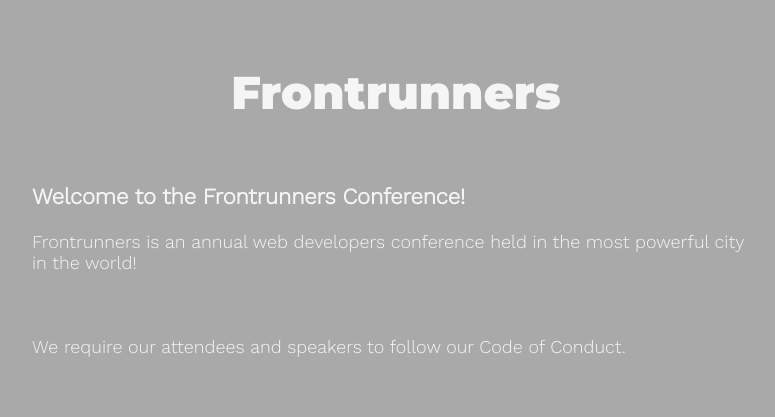
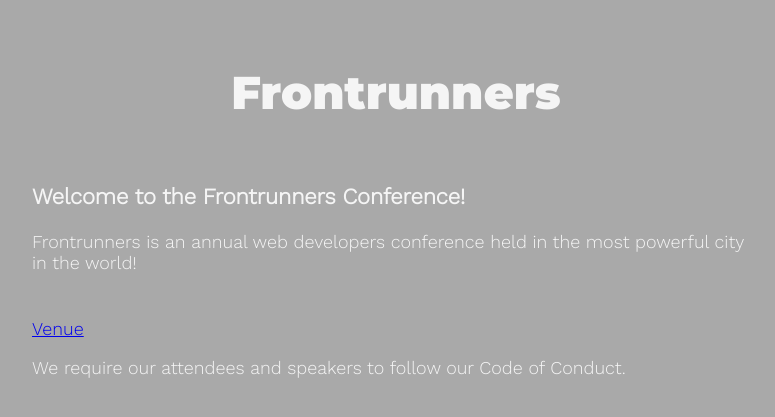
Before and after one commit to gothamgo/frontrunnersconf.github.io, a Jekyll site: the page built from index.html, in a window 1280 px wide. Shown: the top 417 px of the page, without its empty margins (244-1019 px from the left). Built offline with Jekyll 4.4.1, drawn with Linux system fonts in a browser that asks for light colours.

Commit message:
Update footer.html

```diff
--- a/_includes/footer.html
+++ b/_includes/footer.html
@@ -1,5 +1,6 @@
 <div class="footer">
   <footer>
+    <a href="https://my.matterport.com/show/?m=2z6wi2B45zb&sr=-3,.25&ss=75">Venue</a>
     <p>We require our attendees and speakers to follow our Code of Conduct.</p>
   </footer>
 </div>
```
